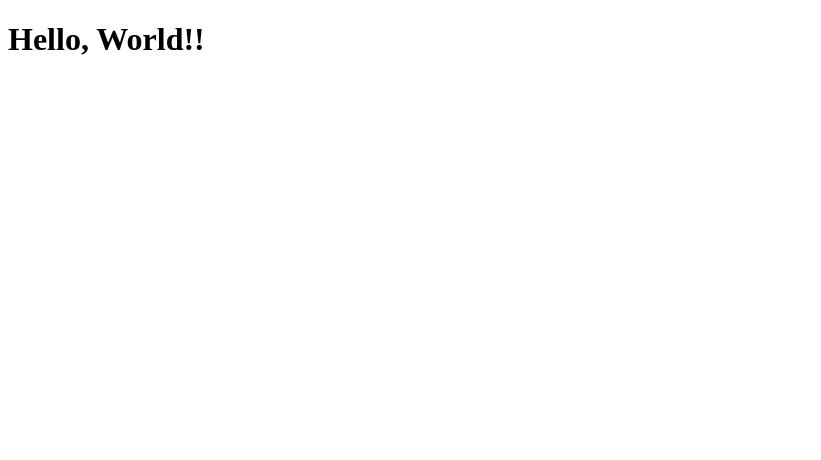
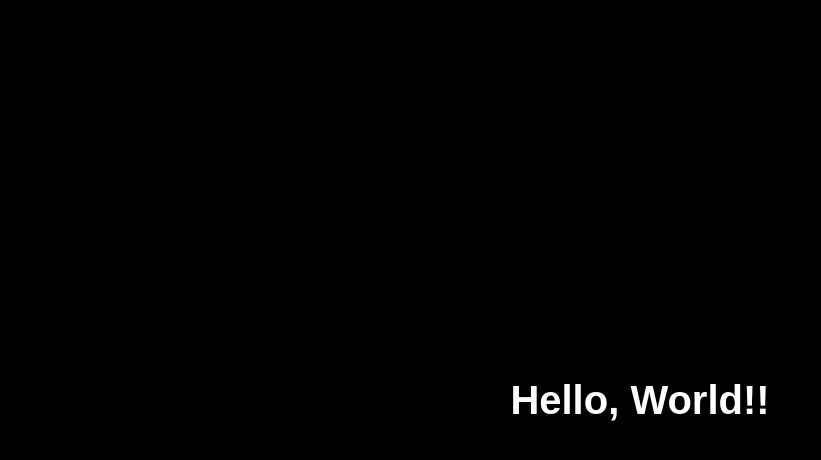
Before and after one commit to bbabdibakas/minix.frontend, a React app: page / in a window 1280 px wide. Shown: the top 460 px of the page, without its empty margins (0-821 px from the left). Built offline with nearby package versions, Linux system fonts and the light colour scheme.

Commit message:
feat: installed css-loader, sass, sass-loader, style-loader, initial styling

```diff
--- a/package.json
+++ b/package.json
@@ -16,7 +16,11 @@
     "@types/react": "^19.0.7",
     "@types/react-dom": "^19.0.3",
     "@types/webpack": "^5.28.5",
+    "css-loader": "^7.1.2",
     "html-webpack-plugin": "^5.6.3",
+    "sass": "^1.83.1",
+    "sass-loader": "^16.0.4",
+    "style-loader": "^4.0.0",
     "ts-loader": "^9.5.2",
     "ts-node": "^10.9.2",
     "typescript": "^5.7.3",
--- a/src/App.tsx
+++ b/src/App.tsx
@@ -1,9 +1,11 @@
 const App = () => {
     return (
-        <div>
-            <h1>
-                Hello, World!!
-            </h1>
+        <div className="wrapper">
+            <div className="container">
+                <h1>
+                    Hello, World!!
+                </h1>
+            </div>
         </div>
     )
 }
--- a/src/index.tsx
+++ b/src/index.tsx
@@ -1,5 +1,6 @@
 import {createRoot} from 'react-dom/client';
 import App from "./App";
+import "./styles/index.scss";
 
 const rootElement = document.getElementById('root');
 
--- /dev/null
+++ b/src/styles/index.scss
@@ -0,0 +1,22 @@
+@use "reset";
+@use "variables";
+
+body {
+  background: var(--app-bg-color);
+  color: var(--primary-color);
+  font: var(--font-l);
+}
+
+.wrapper {
+  width: 100vw;
+  height: 100vh;
+  display: flex;
+  justify-content: center;
+}
+
+.container {
+  width: 1046px;
+  display: flex;
+  align-items: center;
+  justify-content: center;
+}
--- /dev/null
+++ b/src/styles/reset.scss
@@ -0,0 +1,13 @@
+* {
+  margin: 0;
+  padding: 0;
+  box-sizing: border-box;
+}
+
+input,
+button,
+textarea,
+select {
+  margin: 0;
+  font: inherit;
+}
--- /dev/null
+++ b/src/styles/variables.scss
@@ -0,0 +1,13 @@
+:root {
+  --font-family-main: Sans-serif;
+  --font-size-m: 16px;
+  --font-line-m: 20px;
+  --font-m: var(--font-size-m) / var(--font-line-m) var(--font-family-main);
+  --font-size-l: 20px;
+  --font-line-l: 24px;
+  --font-l: var(--font-size-l) / var(--font-line-l) var(--font-family-main);
+
+  //colors
+  --app-bg-color: #000;
+  --primary-color: #fff;
+}
--- a/webpack.config.ts
+++ b/webpack.config.ts
@@ -18,6 +18,22 @@ const config: webpack.Configuration = {
                 use: 'ts-loader',
                 exclude: /node_modules/,
             },
+            {
+                test: /\.s[ac]ss$/i,
+                use: [
+                    "style-loader",
+                    {
+                        loader: "css-loader",
+                        options: {
+                            modules: {
+                                auto: (resPath: string) => Boolean(resPath.includes('.module.')),
+                                localIdentName: '[path][name]__[local]--[hash:base64:5]'
+                            },
+                        },
+                    },
+                    "sass-loader",
+                ],
+            },
         ],
     },
     resolve: {
```
Also changed, not shown: src/global.d.ts (added, +8 -0 lines), 1 other file (tests, documents, lock files or other folders).
